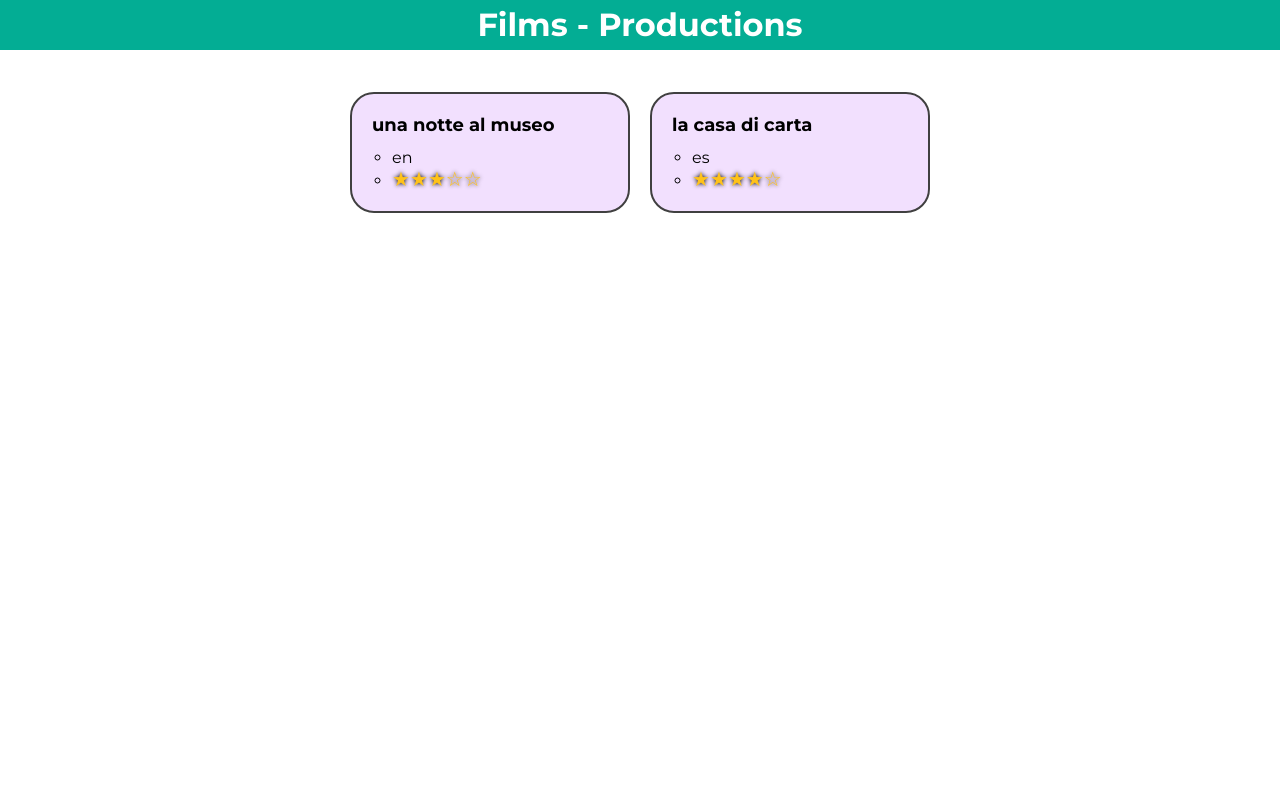
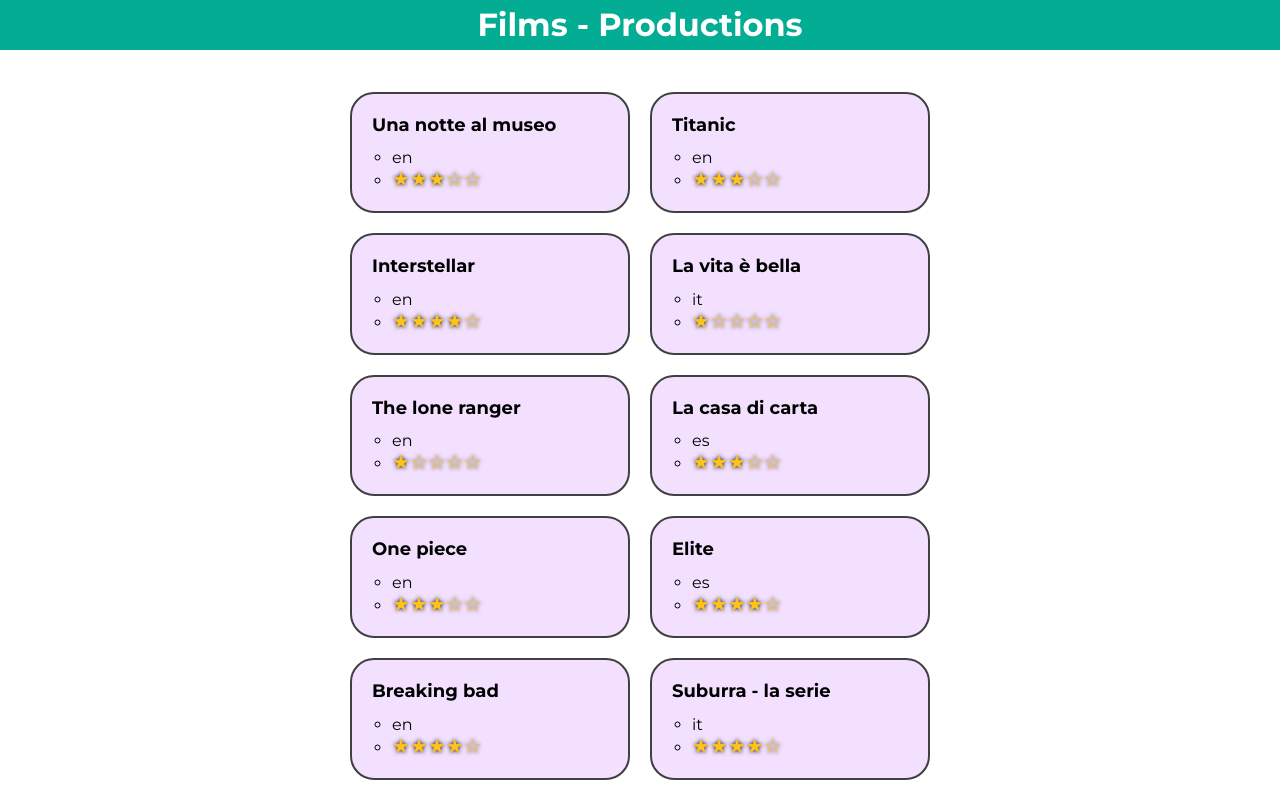
Before and after one commit to Michele-S2001/php-oop-1, a PHP site: page / in a window 1280 px wide. Run offline with PHP 8.4, Linux system fonts and the light colour scheme.

Commit message:
ADD > 5 movies & 5 series to productions array

```diff
--- a/index.php
+++ b/index.php
@@ -3,13 +3,29 @@ require_once __DIR__ . '/Models/Production.php';
 require_once __DIR__ . '/Models/Movie.php';
 require_once __DIR__ . '/Models/Serie.php';
 
-$film_1 = new Movie('una notte al museo', 'en', 6.8, 2345000.53 , 180);
-$serie_1 = new Serie('la casa di carta', 'es', 8.9, 5);
+$film_1 = new Movie('Una notte al museo', 'en', 6.8, 784500000 , 108);
+$film_2 = new Movie('Titanic', 'en', 7.9, 2187000000, 195);
+$film_3 = new Movie('Interstellar', 'en', 8.5, 773800000, 169);
+$film_4 = new Movie('La vita è bella', 'it', 3.6, 31231984 , 124);
+$film_5 = new Movie('The lone ranger', 'en', 2.1, 435600000 , 149);
+$serie_1 = new Serie('La casa di carta', 'es', 6.3, 5);
+$serie_2 = new Serie('One piece', 'en', 7.5, 2);
+$serie_3 = new Serie('Elite', 'es', 8.9, 7);
+$serie_4 = new Serie('Breaking bad', 'en', 9.7, 5);
+$serie_5 = new Serie('Suburra - la serie', 'it', 9.4, 3);
 
 $productions = [
   #films & series
   $film_1,
-  $serie_1
+  $film_2,
+  $film_3,
+  $film_4,
+  $film_5,
+  $serie_1,
+  $serie_2,
+  $serie_3,
+  $serie_4,
+  $serie_5
 ];
 ?>
 
```
